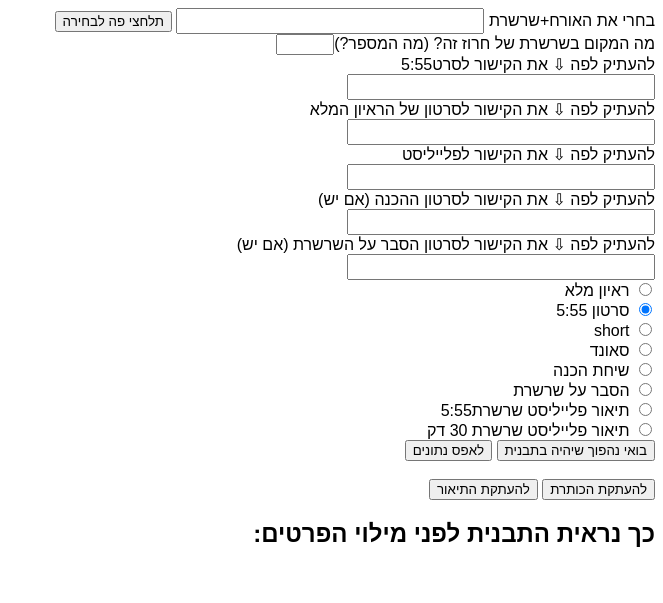
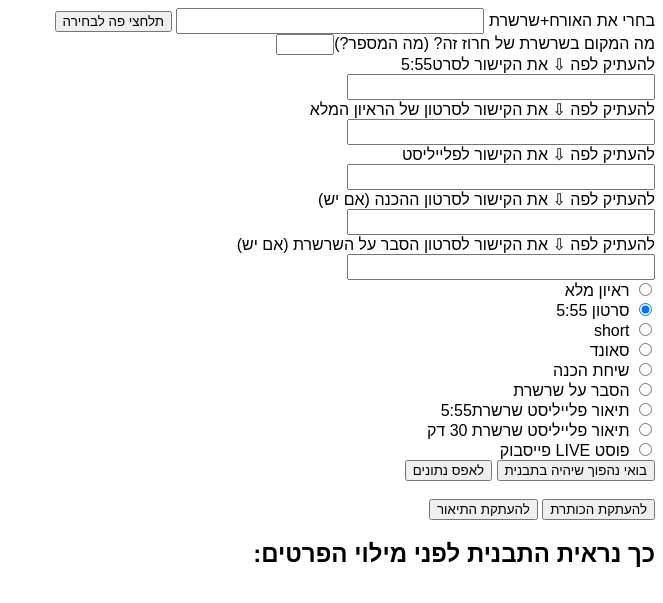
Before and after one commit to hagaryavin/T2D, a website: page index.html in a window 1280 px wide. Shown: the whole page, without its empty margins (617-1280 px from the left). Drawn offline with Linux system fonts and the light colour scheme; no server answers.

Commit message:
Update index.html

```diff
--- a/index.html
+++ b/index.html
@@ -102,6 +102,9 @@
     <input type="radio" id="playlistFull" name="type" value="playlistFull" />
     <label for="playlistFull">תיאור פלייליסט שרשרת 30 דק</label>
     <br />
+    <input type="radio" id="livePost" name="type" value="livePost" />
+    <label for="livePost">פוסט LIVE פייסבוק</label>
+    <br />
     <button onclick="submit()">בואי נהפוך שיהיה בתבנית</button>
     <button onclick="reset()">לאפס נתונים</button>
     <br />
```
